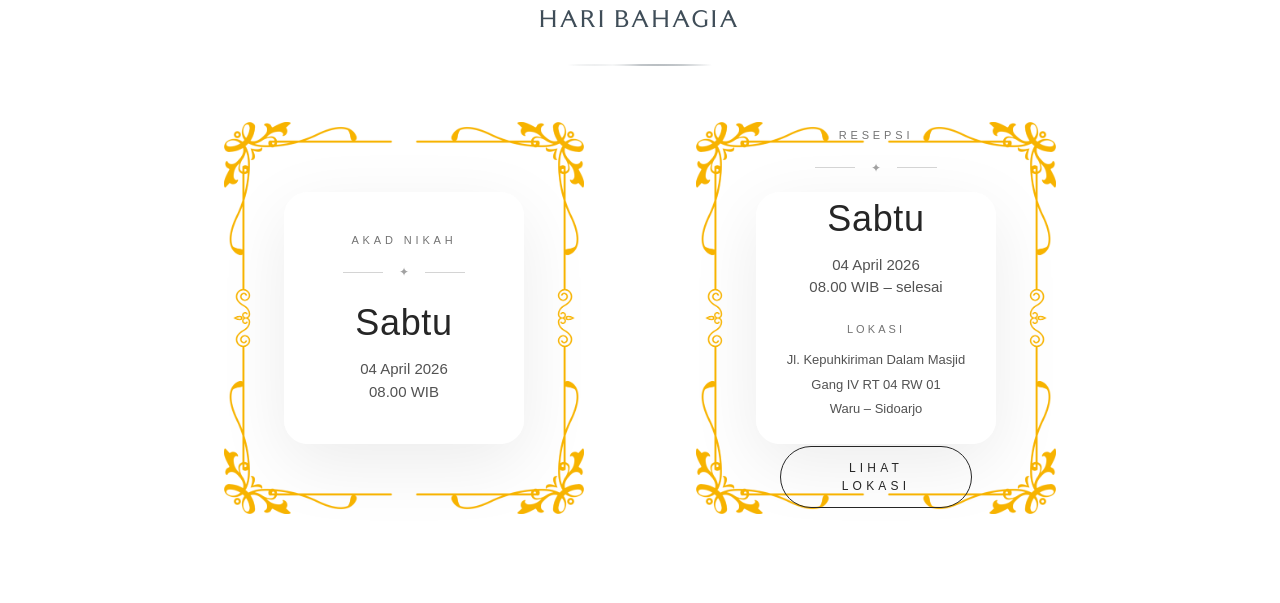
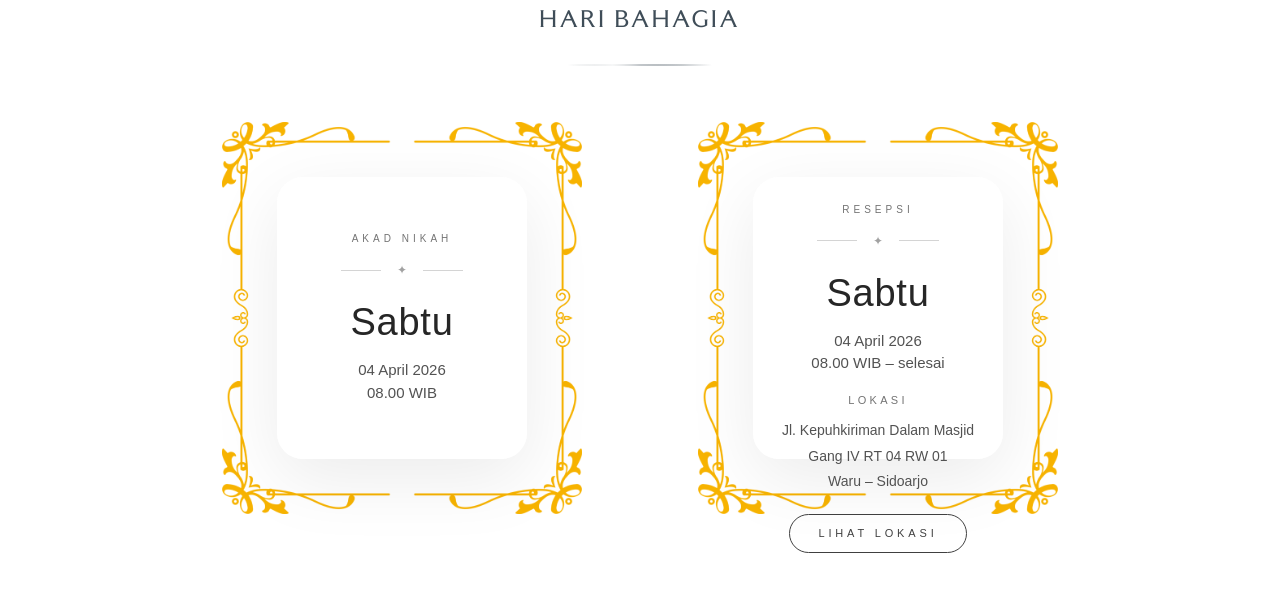
Before and after one commit to swakastudio/duajemari, a Next.js app: page /firoh-arofi/invitation in a window 1280 px wide. Shown: the part 3180-3783 px from the top of the page. Built offline with nearby package versions, Linux system fonts and the light colour scheme.

Commit message:
Update HariBahagia.tsx

```diff
--- a/app/(wedding)/firoh-arofi/components/HariBahagia.tsx
+++ b/app/(wedding)/firoh-arofi/components/HariBahagia.tsx
@@ -1,21 +1,17 @@
 "use client"
 
-export default function HariBahagia() {
+export default function HariBahagia(){
 
-return (
+return(
 
 <section className="fade-up relative px-6 py-20 overflow-hidden">
 
 <div className="mx-auto max-w-4xl text-center">
 
+
 {/* TITLE */}
 
-<h2 className="
-font-ltsip
-text-[24px]
-tracking-[0.06em]
-text-[#3f4d58]
-">
+<h2 className="font-ltsip text-[24px] tracking-[0.06em] text-[#3f4d58]">
 HARI BAHAGIA
 </h2>
 
@@ -31,9 +27,10 @@ HARI BAHAGIA
 </div>
 
 
+
 {/* GRID */}
 
-<div className="grid md:grid-cols-2 gap-12 justify-items-center">
+<div className="grid md:grid-cols-2 gap-14 justify-items-center">
 
 
 {/* ================= AKAD ================= */}
@@ -41,47 +38,28 @@ HARI BAHAGIA
 <div className="relative w-[360px] h-[392px]">
 
 
-{/* GLASS CARD */}
-
-<div className="
-absolute
-top-[70px]
-bottom-[70px]
-left-[60px]
-right-[60px]
-bg-white/65
-backdrop-blur-xl
-rounded-[24px]
-border border-white/40
-shadow-[0_20px_70px_rgba(0,0,0,0.08)]
-"></div>
-
-
 {/* FRAME */}
 
 <img
 src="/firoh-arofi/frame-hari-bahagia.png"
 alt="frame"
-className="
-absolute
-inset-0
-w-full
-h-full
-object-contain
-pointer-events-none
-select-none
-"
+className="absolute inset-0 w-full h-full object-contain pointer-events-none"
 />
 
 
-{/* CONTENT */}
+{/* GLASS CARD */}
 
 <div className="
 absolute
-top-[70px]
-bottom-[70px]
-left-[60px]
-right-[60px]
+top-[55px]
+bottom-[55px]
+left-[55px]
+right-[55px]
+bg-white/70
+backdrop-blur-xl
+rounded-[26px]
+border border-white/40
+shadow-[0_20px_70px_rgba(0,0,0,0.08)]
 flex
 flex-col
 items-center
@@ -90,12 +68,13 @@ text-center
 px-6
 ">
 
-<p className="text-[11px] tracking-[0.35em] text-neutral-500">
+
+<p className="text-[10px] tracking-[0.4em] text-neutral-500">
 AKAD NIKAH
 </p>
 
 
-<div className="flex items-center justify-center gap-4 my-4">
+<div className="flex items-center gap-4 my-4">
 
 <div className="w-10 h-[1px] bg-neutral-300"></div>
 
@@ -106,12 +85,7 @@ AKAD NIKAH
 </div>
 
 
-<h3 className="
-text-[36px]
-font-light
-tracking-[0.02em]
-text-neutral-800
-">
+<h3 className="text-[38px] font-light text-neutral-800 tracking-[0.02em]">
 Sabtu
 </h3>
 
@@ -125,6 +99,7 @@ Sabtu
 08.00 WIB
 </p>
 
+
 </div>
 
 </div>
@@ -137,61 +112,43 @@ Sabtu
 <div className="relative w-[360px] h-[392px]">
 
 
-{/* GLASS CARD */}
-
-<div className="
-absolute
-top-[70px]
-bottom-[70px]
-left-[60px]
-right-[60px]
-bg-white/65
-backdrop-blur-xl
-rounded-[24px]
-border border-white/40
-shadow-[0_20px_70px_rgba(0,0,0,0.08)]
-"></div>
-
-
 {/* FRAME */}
 
 <img
 src="/firoh-arofi/frame-hari-bahagia.png"
 alt="frame"
-className="
-absolute
-inset-0
-w-full
-h-full
-object-contain
-pointer-events-none
-select-none
-"
+className="absolute inset-0 w-full h-full object-contain pointer-events-none"
 />
 
 
-{/* CONTENT */}
+{/* GLASS CARD */}
 
 <div className="
 absolute
-top-[70px]
-bottom-[70px]
-left-[60px]
-right-[60px]
+top-[55px]
+bottom-[55px]
+left-[55px]
+right-[55px]
+bg-white/70
+backdrop-blur-xl
+rounded-[26px]
+border border-white/40
+shadow-[0_20px_70px_rgba(0,0,0,0.08)]
 flex
 flex-col
 items-center
-justify-center
 text-center
 px-6
+py-6
 ">
 
-<p className="text-[11px] tracking-[0.35em] text-neutral-500">
+
+<p className="text-[10px] tracking-[0.4em] text-neutral-500">
 RESEPSI
 </p>
 
 
-<div className="flex items-center justify-center gap-4 my-4">
+<div className="flex items-center gap-4 my-4">
 
 <div className="w-10 h-[1px] bg-neutral-300"></div>
 
@@ -202,12 +159,7 @@ RESEPSI
 </div>
 
 
-<h3 className="
-text-[36px]
-font-light
-tracking-[0.02em]
-text-neutral-800
-">
+<h3 className="text-[38px] font-light text-neutral-800 tracking-[0.02em]">
 Sabtu
 </h3>
 
@@ -225,9 +177,9 @@ Sabtu
 
 {/* ADDRESS */}
 
-<div className="mt-5 text-[13px] leading-[1.9] text-neutral-600">
+<div className="mt-4 text-[14px] leading-[1.8] text-neutral-600">
 
-<p className="mb-2 text-[11px] tracking-[0.28em] text-neutral-500">
+<p className="mb-2 text-[11px] tracking-[0.3em] text-neutral-500">
 LOKASI
 </p>
 
@@ -248,16 +200,16 @@ href="https://maps.app.goo.gl/KyBmg8SrXz88uX1n9"
 target="_blank"
 rel="noreferrer"
 className="
+mt-5
 inline-block
-mt-6
-px-8
-py-3
+px-7
+py-[10px]
 rounded-full
 border
-border-neutral-800
-text-[12px]
+border-neutral-700
+text-[11px]
 tracking-[0.35em]
-text-neutral-800
+text-neutral-700
 transition
 duration-500
 hover:bg-neutral-800
@@ -275,6 +227,8 @@ LIHAT LOKASI
 
 </div>
 
+
+
 </div>
 
 </div>
```
